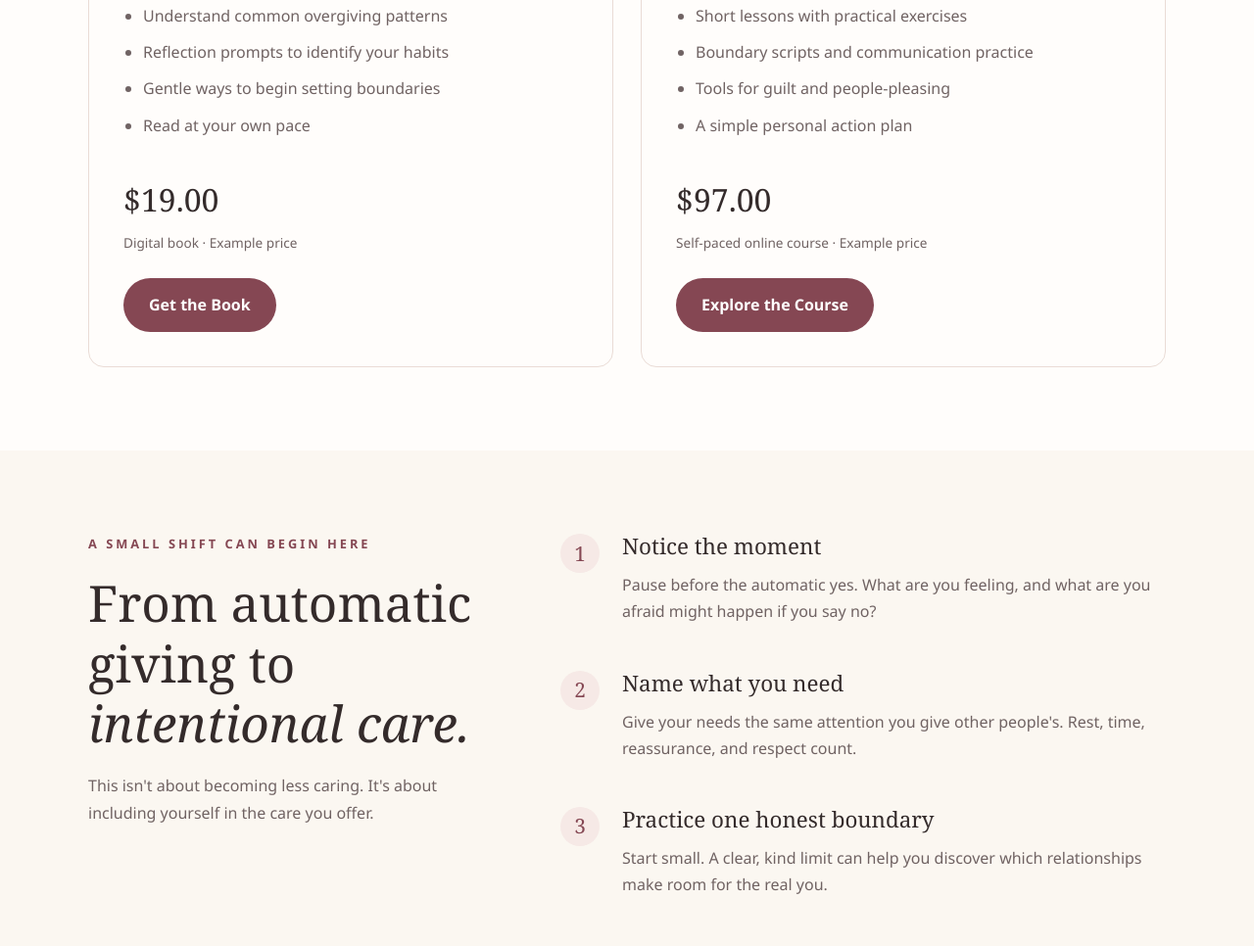
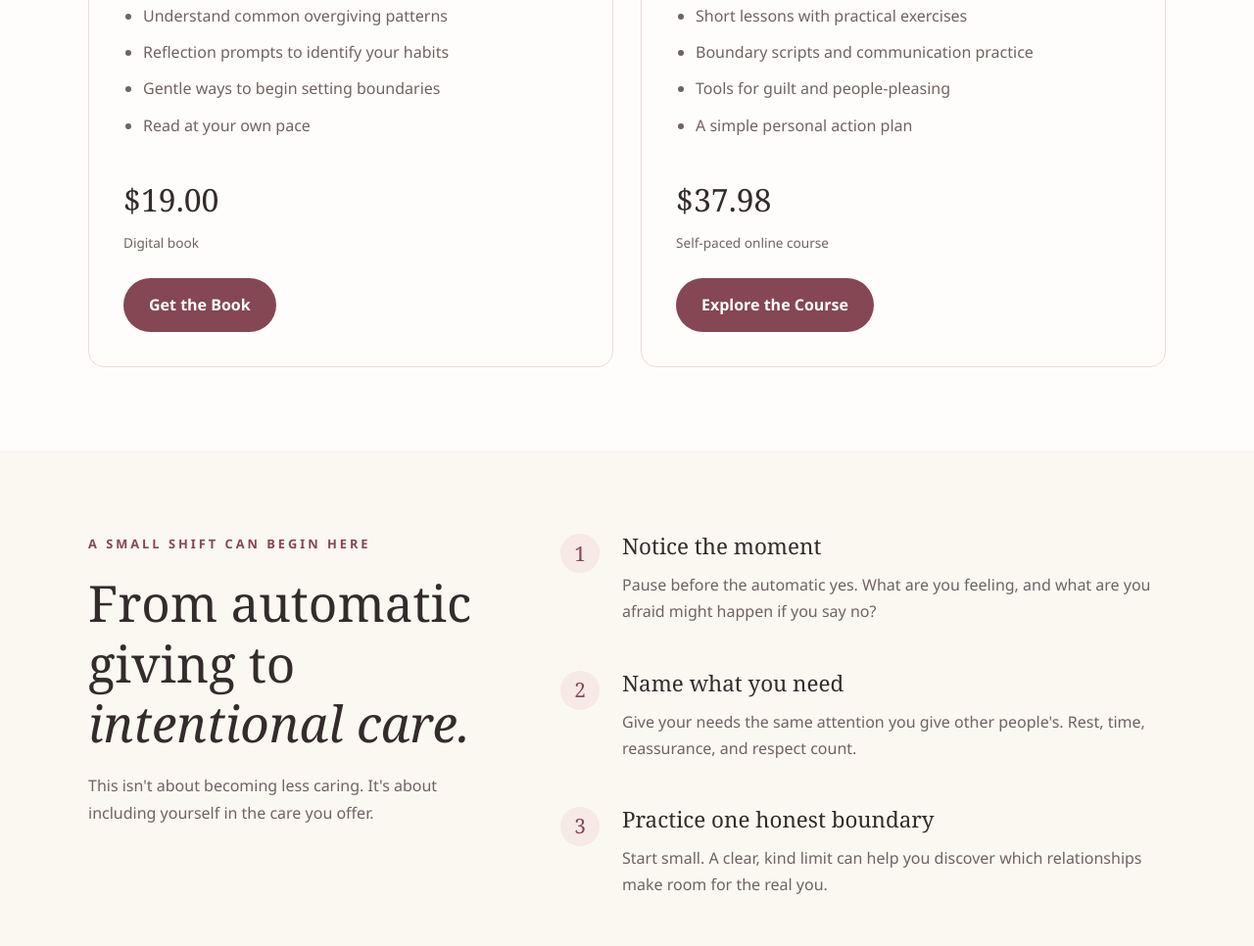
Before and after one commit to mimmodelo/overgivingqueen, a plain HTML site: page index.html in a window 1280 px wide. Shown: the part 2656-3622 px from the top of the page at 98% size. Drawn offline with Linux system fonts and the light colour scheme.

Commit message:
Update index.html

```diff
--- a/index.html
+++ b/index.html
@@ -132,7 +132,7 @@
                                 <li>Read at your own pace</li>
                             </ul>
                             <div class="price">$19.00</div>
-                            <div class="price-note">Digital book · Example price</div>
+                            <div class="price-note">Digital book</div>
                             <a href="https://queenbrandconfidence.gumroad.com/l/comebacktoyou" class="button">Get the Book</a>
                         </div>
                     </div>
@@ -151,9 +151,9 @@
                                 <li>Tools for guilt and people-pleasing</li>
                                 <li>A simple personal action plan</li>
                             </ul>
-                            <div class="price">$97.00</div>
-                            <div class="price-note">Self-paced online course · Example price</div>
-                            <a href="https://queenbrandconfidence.gumroad.com/l/gentle-reset-method" class="button">Explore the Course</a>
+                            <div class="price">$37.98</div>
+                            <div class="price-note">Self-paced online course</div>
+                            <a href="https://queenbrandconfidence.gumroad.com/l/learnandpractice" class="button">Explore the Course</a>
                         </div>
                     </div>
                 </div>
```
